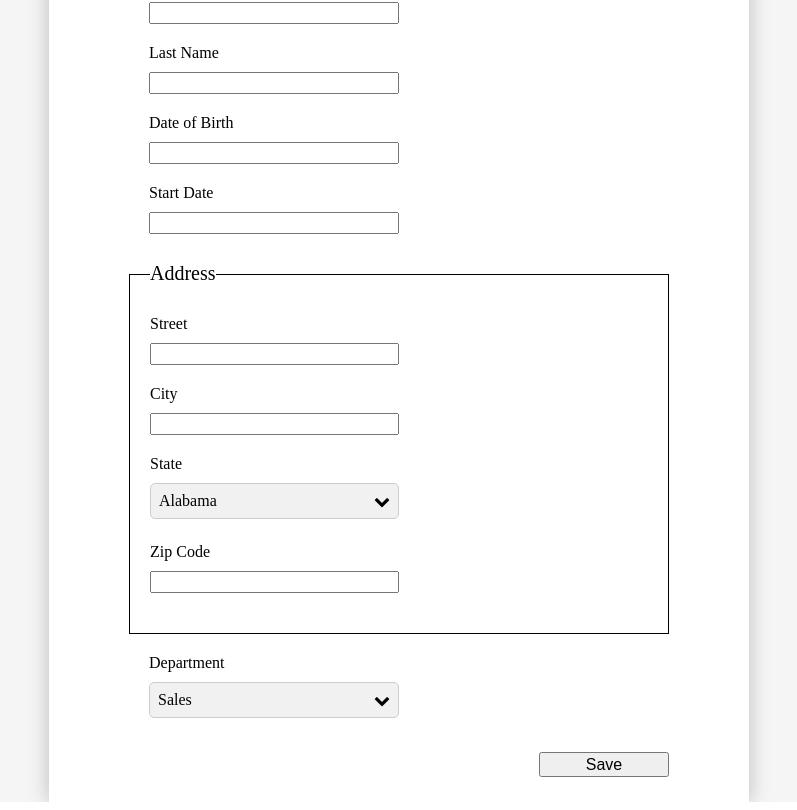
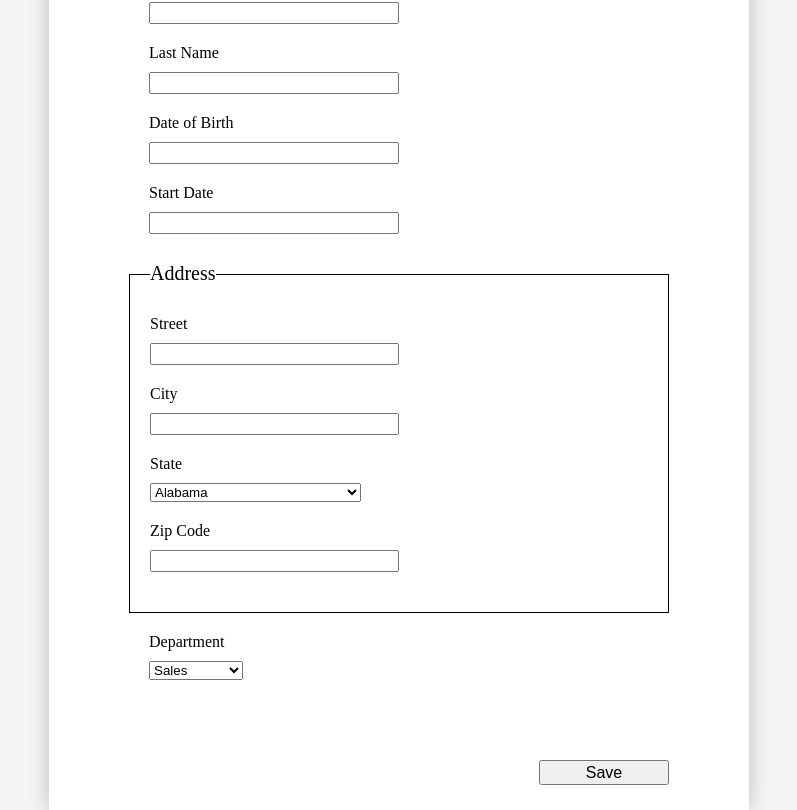
Before and after one commit to KayDaaH/14---librairie-Jquery, a React (Vite) app in the folder frontend/: page / in a window 1280 px wide. Shown: the part 311-1121 px from the top of the page, without its empty margins (241-1038 px from the left). Built offline with nearby package versions, Linux system fonts and the light colour scheme.

Commit message:
Modification des selecteurs du formulaire

```diff
--- a/frontend/src/components/Form/Form.jsx
+++ b/frontend/src/components/Form/Form.jsx
@@ -1,17 +1,8 @@
-import React, { useEffect, useState } from "react";
-import ListMenu from "../ListMenu/ListMenu";
+import React, { useEffect, useState, useContext } from "react";
 import styles from "./Form.module.scss";
 import locationMenu from "../../utils/menuState.json";
 
 const Form = () => {
-  // const [location, setLocation] = useState([]);
-
-  // useEffect(() => {
-  //   fetch(locationMenu).then((res) =>
-  //     res.json().then((data) => setLocation(data))
-  //   );
-  // }, []);
-
   return (
     <form className={styles.main}>
       <div>
@@ -43,8 +34,13 @@ const Form = () => {
             <input id="city" type="text" autoComplete="none" />
           </div>
           <div className={styles.formInput}>
-            <label htmlFor="state">State</label>
-            <ListMenu locations={locationMenu} />
+            <label htmlFor="location">State</label>
+            {/* <ListMenu locations={locationMenu} /> */}
+            <select className={styles.location} id="department">
+              {locationMenu.map((option) => (
+                <option key={option.name}>{option.name}</option>
+              ))}
+            </select>
           </div>
           <div className={styles.zipCodeContainer}>
             <label htmlFor="zipCode">Zip Code</label>
@@ -52,8 +48,14 @@ const Form = () => {
           </div>
         </div>
         <div className={styles.listDepartment}>
-          <label htmlFor="state">Department</label>
-          <ListMenu />
+          <label htmlFor="department">Department</label>
+          <select className={styles.department} id="department">
+            <option>Sales</option>
+            <option>Marketing</option>
+            <option>Engineering</option>
+            <option>ces</option>
+            <option>Legal</option>
+          </select>
         </div>
         <button type="submit">Save</button>
       </div>
--- a/frontend/src/components/ListMenu/ListMenu.jsx
+++ /dev/null
@@ -1,67 +0,0 @@
-import React, { useState } from "react";
-import styles from "./ListMenu.module.scss";
-
-const ListMenu = ({ locations }) => {
-  let datas;
-  const department = [
-    {
-      name: "Sales",
-    },
-    {
-      name: "Marketing",
-    },
-    {
-      name: "Engineering",
-    },
-    {
-      name: "ces",
-    },
-    {
-      name: "Legal",
-    },
-  ];
-  if (locations) {
-    datas = locations;
-  } else {
-    datas = department;
-  }
-
-  const [selectedOption, setSelectedOption] = useState(datas[0].name);
-  const [menuVisible, setMenuVisible] = useState(false);
-
-  function handleOptionClick(option) {
-    setSelectedOption(option.name);
-    console.log(option);
-    setMenuVisible(false);
-  }
-
-  function toggleMenu() {
-    setMenuVisible(!menuVisible);
-  }
-  return (
-    <div className={styles.main}>
-      <div
-        className={`${styles.dropdownMenu} ${
-          menuVisible ? styles.visible : ""
-        }`}
-      >
-        <div className={styles.dropdownHeader} onClick={toggleMenu}>
-          {selectedOption} <i className="fa fa-chevron-down"></i>
-        </div>
-        {menuVisible && (
-          <div className={styles.menu}>
-            <ul className={styles.dropdownOptions}>
-              {datas.map((option) => (
-                <li key={option.name} onClick={() => handleOptionClick(option)}>
-                  {option.name}
-                </li>
-              ))}
-            </ul>
-          </div>
-        )}
-      </div>
-    </div>
-  );
-};
-
-export default ListMenu;
--- a/frontend/src/components/ListMenu/ListMenu.module.scss
+++ /dev/null
@@ -1,57 +0,0 @@
-.main {
-  position: relative;
-  width: 100%;
-  margin-bottom: 70px;
-  z-index: 1;
-}
-
-.dropdownMenu {
-  position: absolute;
-  top: 0;
-  left: 0;
-  background-color: rgb(241, 241, 241);
-  border: 1px solid #ccc;
-  border-radius: 5px;
-  padding: 8px;
-  width: 50%;
-  z-index: 1;
-
-  &.visible {
-    border-radius: 5px 5px 0 0;
-  }
-}
-
-.dropdownHeader {
-  display: flex;
-  align-items: center;
-  justify-content: space-between;
-  cursor: pointer;
-  z-index: 1;
-}
-
-.menu {
-  background-color: white;
-  position: absolute;
-  top: 33px;
-  width: 101%;
-  left: -1px;
-  border: 1px solid #ccc;
-  border-radius: 0 0 5px 5px;
-  z-index: 1;
-}
-.dropdownOptions {
-  list-style: none;
-  margin: 0;
-  padding: 0;
-  z-index: 5;
-}
-
-.dropdownOptions li {
-  padding: 8px;
-  cursor: pointer;
-}
-
-.dropdownOptions li:hover {
-  background-color: #007fff;
-  color: white;
-}
--- a/frontend/src/pages/Home/Home.jsx
+++ b/frontend/src/pages/Home/Home.jsx
@@ -2,7 +2,6 @@ import React from "react";
 import { useState } from "react";
 import { Link } from "react-router-dom";
 import Form from "../../components/Form/Form";
-import ListMenu from "../../components/ListMenu/ListMenu";
 import styles from "./Home.module.scss";
 
 function Home() {
```
Also changed, not shown: frontend/src/App.jsx (+8 -0 lines).
